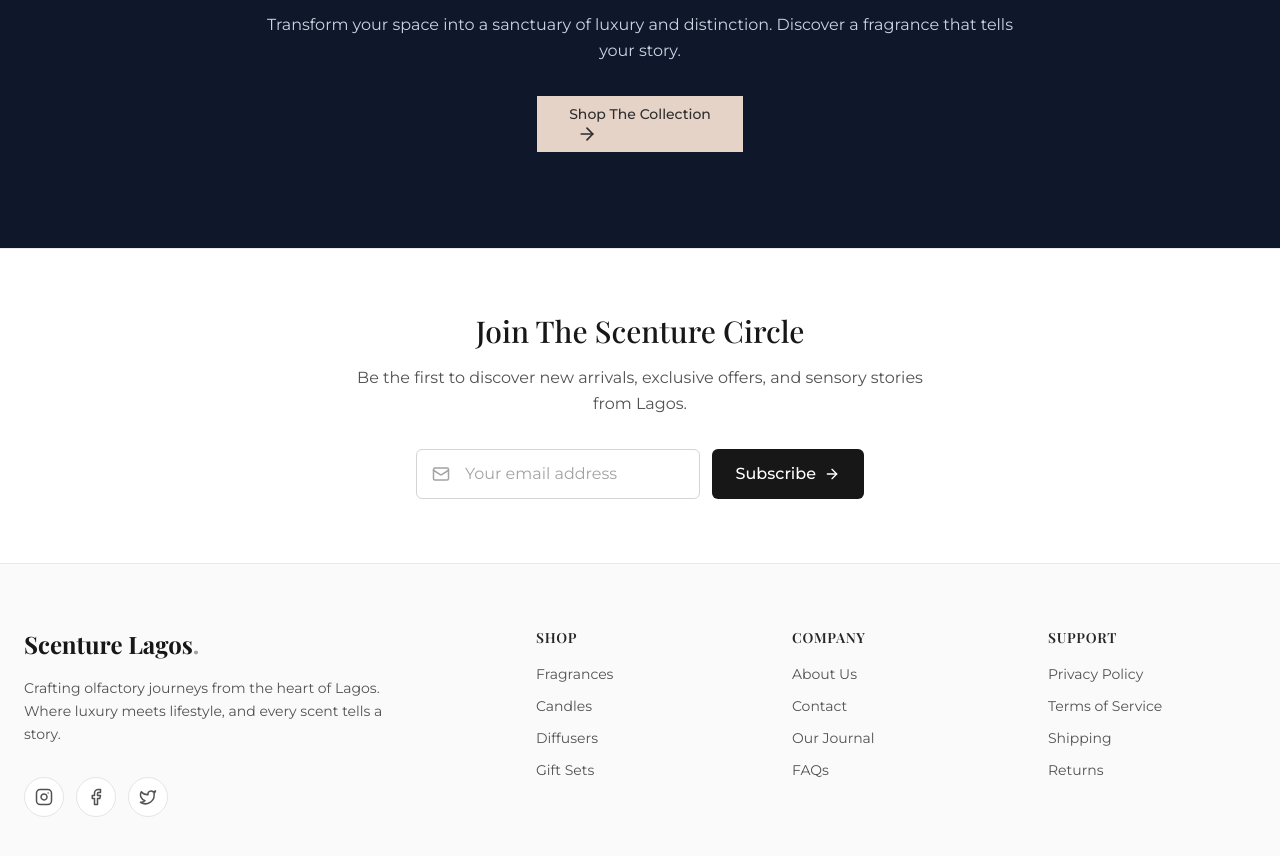
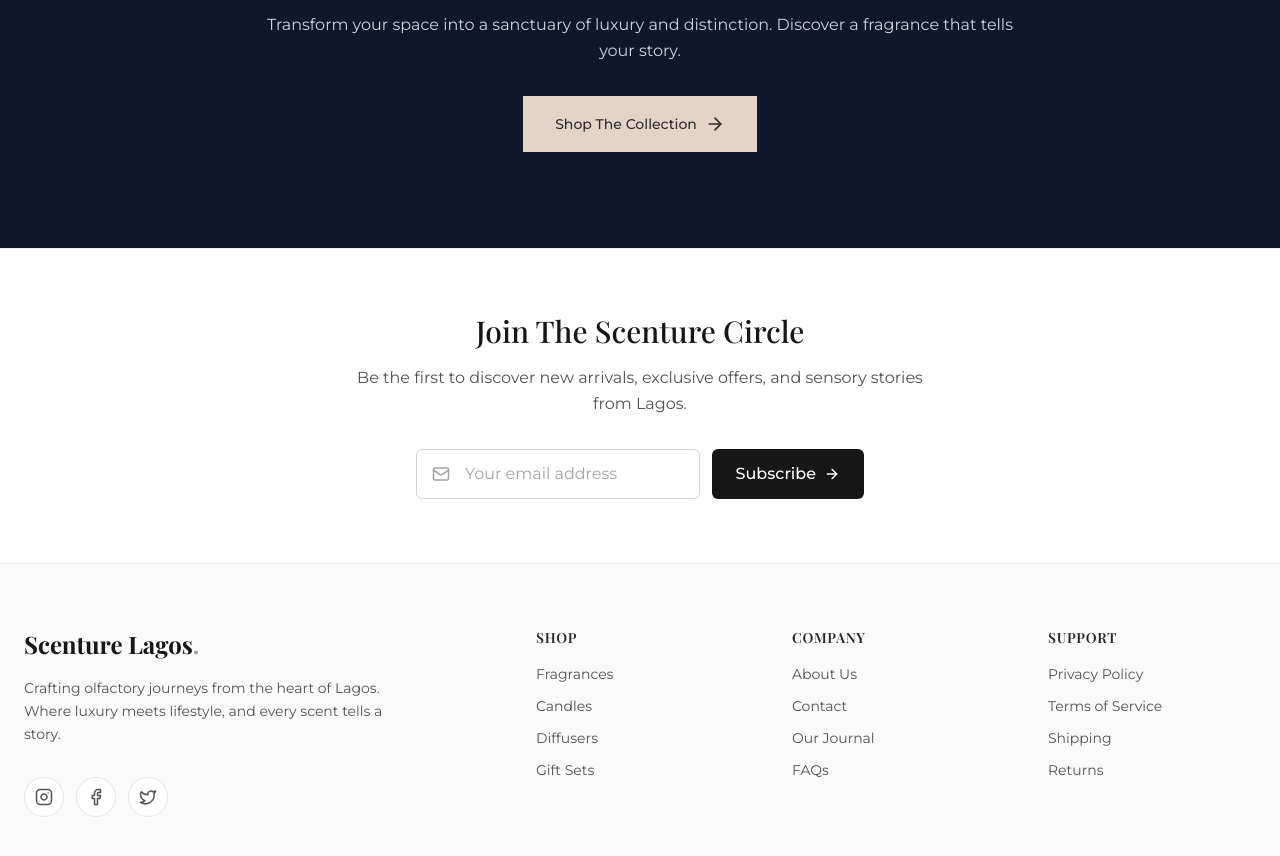
Before and after one commit to mayor-style/scenture-lagos, a React (Vite) app: page /about in a window 1280 px wide. Shown: the part 3177-4033 px from the top of the page. Built offline with nearby package versions, Linux system fonts and the light colour scheme; no server answers; a web font is replaced by a local one.

Commit message:
fixed the flex problem on some buttons

```diff
--- a/src/pages/AboutPage.jsx
+++ b/src/pages/AboutPage.jsx
@@ -180,7 +180,7 @@ const AboutPage = () => {
           <h2 className="text-3xl lg:text-4xl font-extrabold text-white tracking-tight">Experience the Scenture Difference</h2>
           <p className="mt-4 text-slate-300 leading-relaxed">Transform your space into a sanctuary of luxury and distinction. Discover a fragrance that tells your story.</p>
           <Button asChild size="lg" className="mt-8 group">
-            <Link to="/shop">
+            <Link to="/shop" className="flex justify-center items-center">
               Shop The Collection
               <ArrowRight className="ml-2 h-5 w-5 transition-transform group-hover:translate-x-1" />
             </Link>
--- a/src/pages/CartPage.jsx
+++ b/src/pages/CartPage.jsx
@@ -99,7 +99,7 @@ const OrderSummary = React.memo(({ cart }) => {
       </div>
       <div className="p-6 bg-slate-50/50 rounded-b-3xl">
         <Button asChild size="lg" className="w-full text-base rounded-2xl">
-          <Link to="/checkout">
+          <Link to="/checkout" className="flex justify-center items-center">
             Proceed to Checkout <ArrowRight size={20} className="ml-2" />
           </Link>
         </Button>
@@ -118,7 +118,7 @@ const EmptyCart = () => (
         <h2 className="font-heading text-3xl text-slate-800">Your cart is empty</h2>
         <p className="text-slate-500 max-w-sm">Looks like you haven't added anything to your cart yet. Explore our collections to find something you'll love.</p>
         <Button asChild size="lg" className="rounded-full">
-            <Link to="/shop">
+            <Link to="/shop" className="flex justify-center items-center">
               Start Shopping <ArrowRight size={18} className="ml-2" />
             </Link>
         </Button>
```
